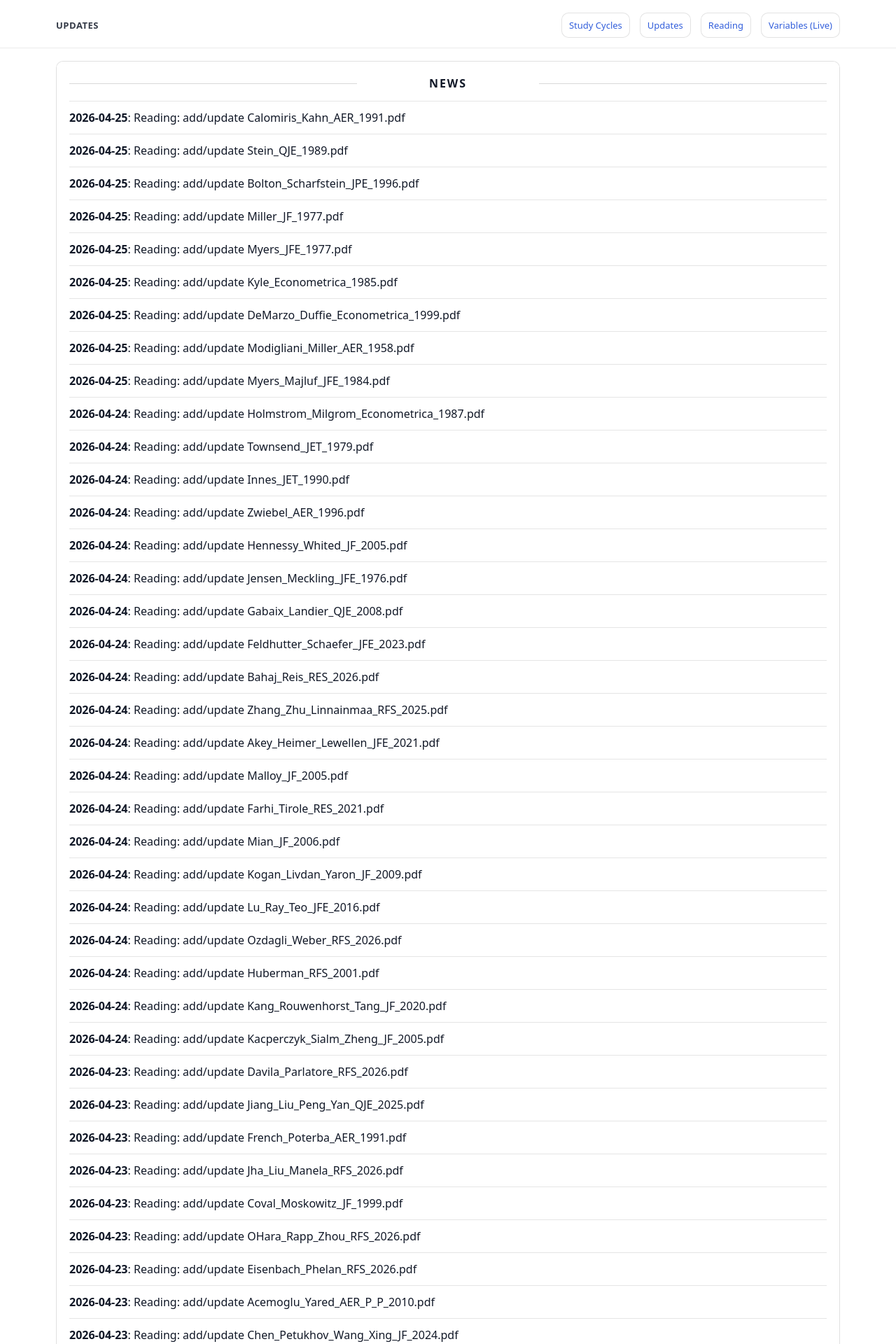
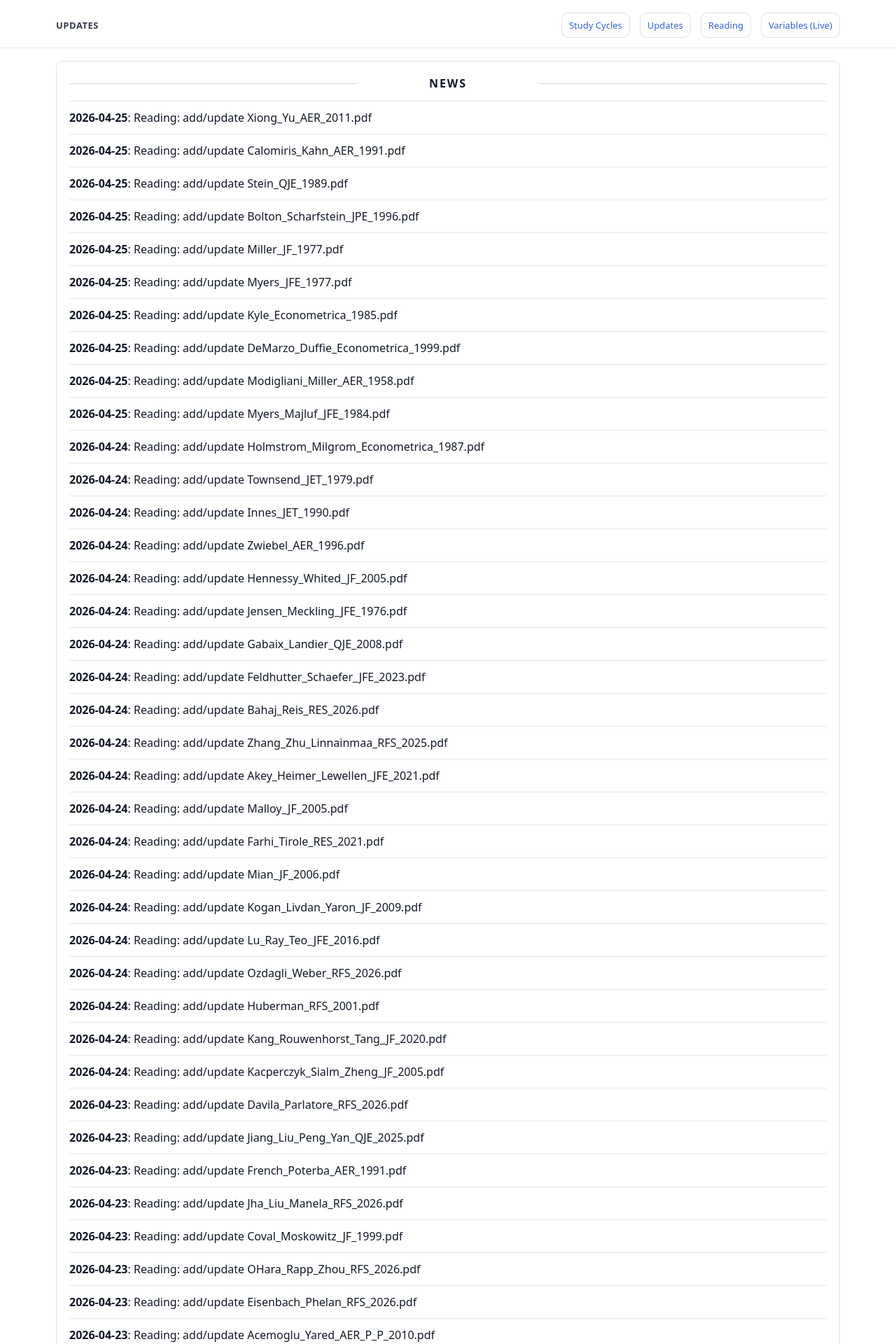
Before and after one commit to yaxinzn/study-archive, a Jekyll site: the page built from updates/index.md, in a window 1280 px wide. Shown: the top 1920 px of the page at 70% size. Built offline with Jekyll 4.4.1, drawn with Linux system fonts in a browser that asks for light colours; some of the changed text lies outside the part shown.

Commit message:
chore: update NEWS feed

```diff
--- a/_data/news.yml
+++ b/_data/news.yml
@@ -1,4 +1,7 @@
 # Auto-generated update history (sorted newest -> oldest). Do not edit manually.
+- ts: "1777113811"
+  date: "2026-04-25"
+  title: "Reading: add/update Xiong_Yu_AER_2011.pdf"
 - ts: "1777113719"
   date: "2026-04-25"
   title: "Reading: add/update Calomiris_Kahn_AER_1991.pdf"
```
